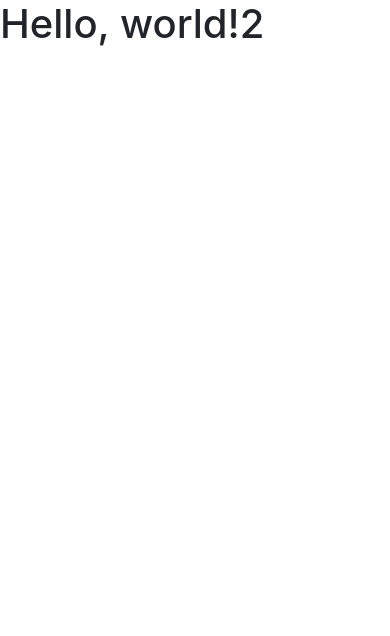
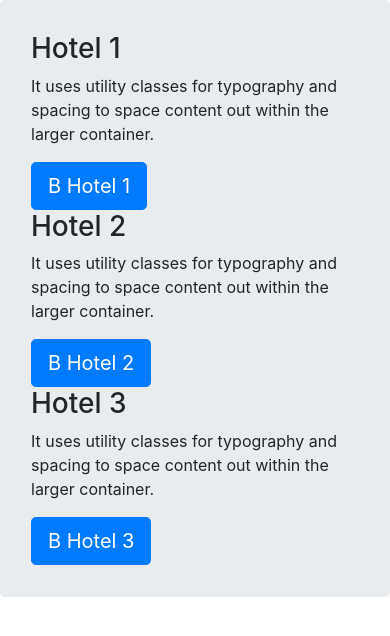
Before and after one commit to guishison/guia-hoteles, a website: page index.html in a window 390 px wide. Drawn offline with nearby package versions, Linux system fonts and the light colour scheme.

Commit message:
Ejercicios de container y bootstrap y responsive

```diff
--- a/index.html
+++ b/index.html
@@ -1,22 +1,49 @@
 <!doctype html>
 <html lang="en">
-  <head>
+
+<head>
     <!-- Required meta tags -->
     <meta charset="utf-8">
     <meta name="viewport" content="width=device-width, initial-scale=1, shrink-to-fit=no">
 
     <!-- Bootstrap CSS -->
-    <link rel="stylesheet" href="node_modules/bootstrap/dist/css/bootstrap.min.css" integrity="sha384-JcKb8q3iqJ61gNV9KGb8thSsNjpSL0n8PARn9HuZOnIxN0hoP+VmmDGMN5t9UJ0Z" crossorigin="anonymous">
+    <link rel="stylesheet" href="node_modules/bootstrap/dist/css/bootstrap.min.css"
+        integrity="sha384-JcKb8q3iqJ61gNV9KGb8thSsNjpSL0n8PARn9HuZOnIxN0hoP+VmmDGMN5t9UJ0Z" crossorigin="anonymous">
 
-    <title>Hello, world!2</title>
-  </head>
-  <body>
-    <h1>Hello, world!2</h1>
+    <title>Hoteles</title>
+</head>
+
+<body>
+    <div class="jumbotron">
+        <div class="container">
+            <div class="row">
+                <div class="col-sm-4">
+                    <h3>Hotel 1</h3>
+                    <p>It uses utility classes for typography and spacing to space content out within the larger
+                        container.</p>
+                    <a class="btn btn-primary btn-lg" href="#" role="button">B Hotel 1</a>
+                </div>
+                <div class="col-sm-4">
+                    <h3>Hotel 2</h3>
+                    <p>It uses utility classes for typography and spacing to space content out within the larger
+                        container.</p>
+                    <a class="btn btn-primary btn-lg" href="#" role="button">B Hotel 2</a>
+                </div>
+                <div class="col-sm-4">
+                    <h3>Hotel 3</h3>
+                    <p>It uses utility classes for typography and spacing to space content out within the larger
+                        container.</p>
+                    <a class="btn btn-primary btn-lg" href="#" role="button">B Hotel 3</a>
+                </div>
+            </div>
+        </div>
+    </div>
 
     <!-- Optional JavaScript -->
     <!-- jQuery first, then Popper.js, then Bootstrap JS -->
-    <script src="node_modules/jquery/dist/jquery.min.js" ></script>
-    <script src="node_modules/popper.js/dist/popper.min.js" ></script>
-    <script src="node_modules/bootstrap/dist/js/bootstrap.min.js" ></script>
-  </body>
+    <script src="node_modules/jquery/dist/jquery.min.js"></script>
+    <script src="node_modules/popper.js/dist/popper.min.js"></script>
+    <script src="node_modules/bootstrap/dist/js/bootstrap.min.js"></script>
+</body>
+
 </html>
```
